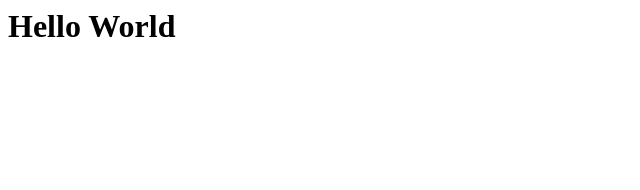
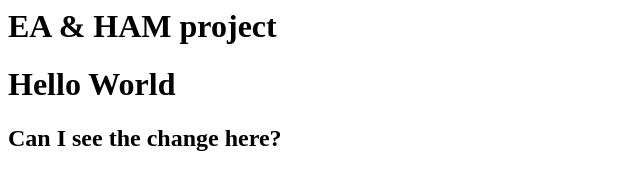
Before and after one commit to Bhavana-18/Bhavana-18, a plain HTML site: page index.html in a window 1280 px wide. Shown: the whole page, without its empty margins (0-640 px from the left). Drawn offline with Linux system fonts and the light colour scheme.

Commit message:
Update index.html

```diff
--- a/index.html
+++ b/index.html
@@ -1,7 +1,9 @@
 <html>
  <head>
+  <h1>EA & HAM project</h1>
  </head>
  <body>
    <h1>Hello World<h1>
+    <h2>Can I see the change here?
  </body>
 </html>
```
